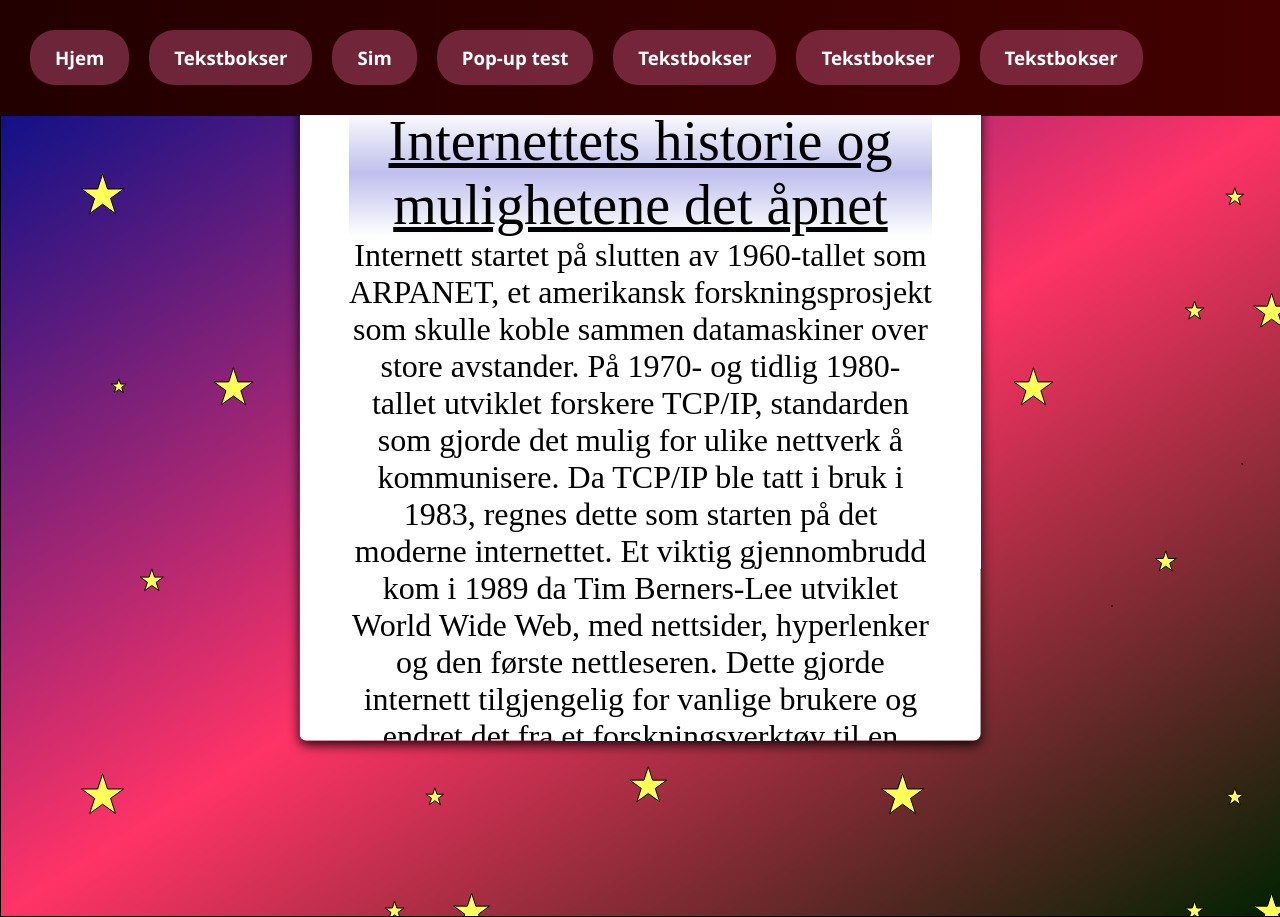
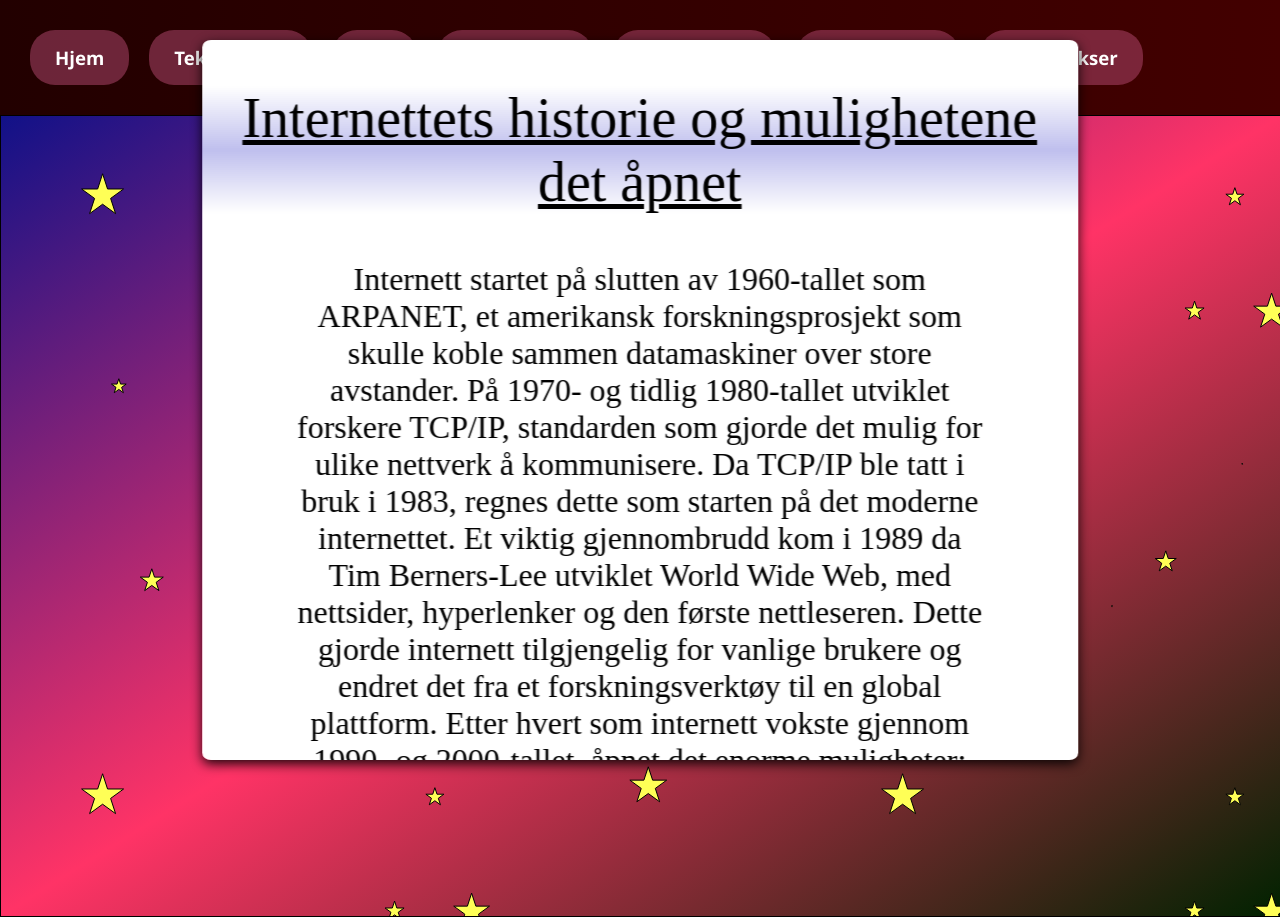
Before and after one commit to martinIsHere/IT2, a SvelteKit app in the folder Svelte/: page /popup_test in a window 1280 px wide. Shown: the top 917 px of the page. Built offline with nearby package versions, Linux system fonts and the light colour scheme.

Commit message:
fixed z-indexing issue and changed margin/padding related attributes in popup

```diff
--- a/Svelte/src/routes/+layout.svelte
+++ b/Svelte/src/routes/+layout.svelte
@@ -64,7 +64,7 @@
     left:0px;
     width:100vw;
     font-size: 14pt;
-    z-index: 1000;
+    z-index: 100;
   }
 
 
--- a/Svelte/src/routes/popup_test/+page.svelte
+++ b/Svelte/src/routes/popup_test/+page.svelte
@@ -23,7 +23,7 @@
 
   .bare {
     margin: 0;
-    padding: 5ch;
+    padding: 0;
   }
 
   .absCenter {
@@ -38,9 +38,9 @@
     width: 60vw;
     height: 60vh;
     */
-    width: 60ch;
-    height: 60ch;
-    max-width: 60vw;
+    width: 90ch;
+    height: 80ch;
+    max-width: 70vw;
     max-height: 90vh;
   }
 
@@ -63,6 +63,7 @@
 
   .button_confirm {
     padding: 8px 25px;
+    margin: 8ch 0ch;
     text-align: center;
     background-color: #00000060; /* semi-transparent white */
     border: 1px solid #00000080;
@@ -81,7 +82,7 @@
   }
 
   .center_static {
-    margin: auto 0;
+    padding: auto 0;
     text-align: center;
   }
 
@@ -96,9 +97,9 @@
 </style>
 
 {#if !popup_is_hidden}
-<div class="absCenter">
-  <div transition:fly={{x: -10, y:10, duration:1000}} class="popup_size whiteBG bare float noOverflow scroll_box" style="z-index: 90000; border-radius: 1%;">
-    <div class="noInherit" style="z-index:90001;">
+<div class="absCenter" style="z-index: 90002">
+  <div transition:fly={{x: -10, y:10, duration:1000}} class="popup_size whiteBG bare float noOverflow scroll_box" style="z-index: 90001; border-radius: 1%;">
+    <div class="noInherit" style="z-index:90000;">
         <div class="noOverflow" style="margin-bottom:8ch;">
           <h2 class="center_static linearBG">
             <u>Internettets historie og mulighetene det åpnet</u>
```
